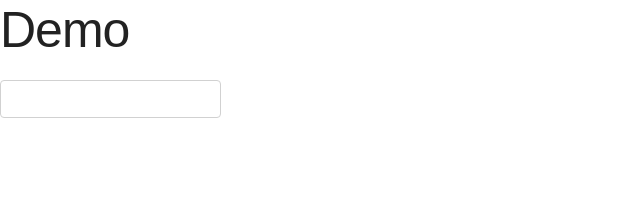
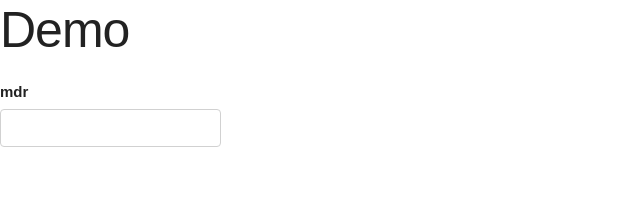
Before and after one commit to viclafouch/react-template-form, a React (Create React App) app: page / in a window 1280 px wide. Shown: the top 212 px of the page, without its empty margins (0-640 px from the left). Built offline with nearby package versions, Linux system fonts and the light colour scheme.

Commit message:
label done

```diff
--- /dev/null
+++ b/src/components/FormTemplate/Label.js
@@ -0,0 +1,9 @@
+import React from 'react'
+
+const Label = (props) => {
+    return (
+        <label htmlFor={props.for}>{props.title}</label>
+    )
+}
+
+export default Label
--- a/src/components/NewUserForm/NewUserForm.js
+++ b/src/components/NewUserForm/NewUserForm.js
@@ -1,6 +1,7 @@
 import React, { Component } from 'react'
 import User from '../../shared/models/User.class';
 import Input from '../FormTemplate/Input';
+import Label from '../FormTemplate/Label';
 
 export class NewUserForm extends Component {
 
@@ -30,10 +31,17 @@ export class NewUserForm extends Component {
         return (
             <div>
                 <form>
-                    <Input
-                        value={this.state.firstname.value}
-                        onChange={this.handleChange}
-                    />
+                    <div className="field">
+                        <Label
+                            title="mdr"
+                            for="firstname"
+                        />
+                        <Input
+                            value={this.state.firstname.value}
+                            onChange={this.handleChange}
+                            name="firstname"
+                        />
+                    </div>
                 </form>
             </div>
         )
```
